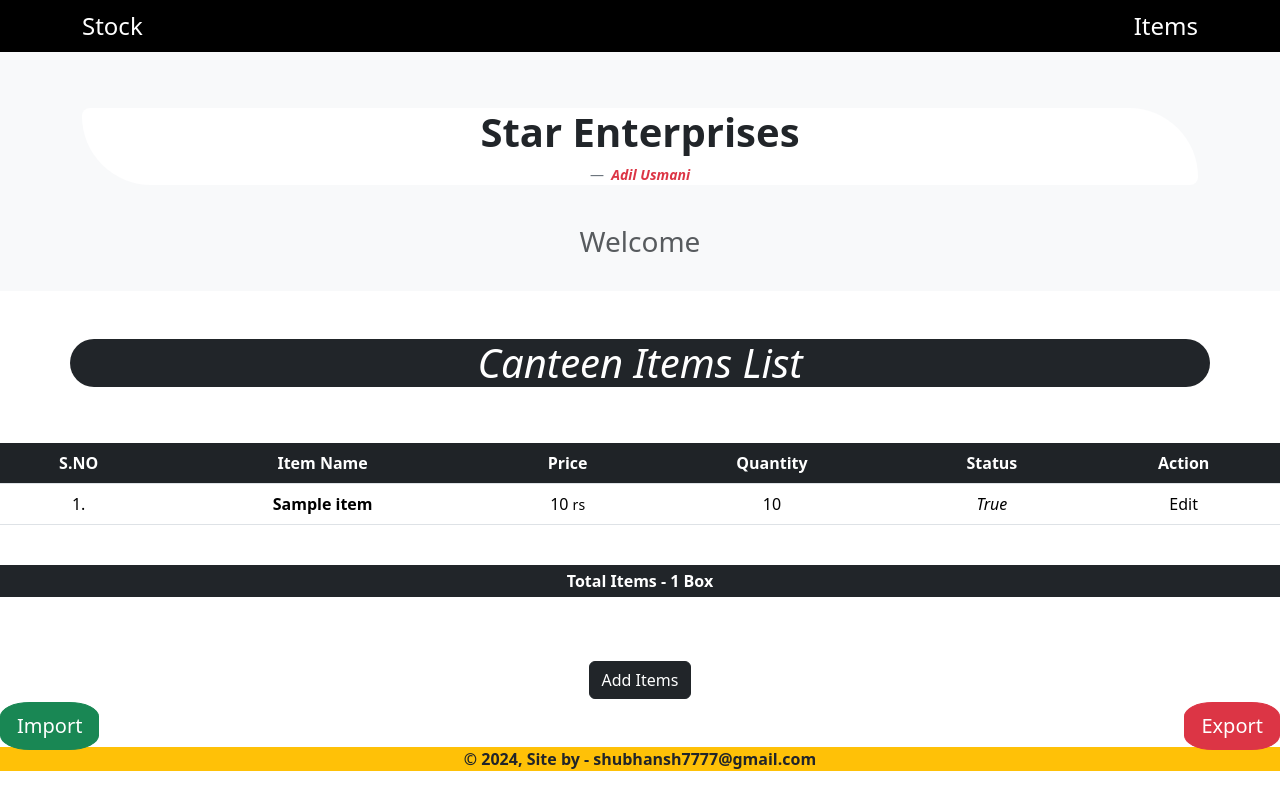
After one commit to Shubhansh-Simple/star-enterprises, a Django app: page /items/ in a window 1280 px wide. The commit adds this page. Run offline with Django 4.2, Linux system fonts and the light colour scheme; tables that the repository leaves empty hold one stand-in row (values such as "Sample post").

Commit message:
Item listview, shows all canteen items including non-active one

```diff
--- a/items/models.py
+++ b/items/models.py
@@ -9,7 +9,10 @@ from django.core.validators import MinValueValidator
 class Items(models.Model):
     '''Canteen Item Model'''
 
-    name       = models.CharField('Item Name',max_length=70, help_text='Enter your item\'s name')
+    name       = models.CharField('Item Name',
+                                  max_length=70,
+                                  help_text='Enter your item\'s name')
+
     price      = models.PositiveSmallIntegerField('Item Price',
                                                   validators=[MinValueValidator(5)],
                                                   help_text='Enter your item\'s price (help in sorting the item sequentially)')
--- a/items/templates/current-stock-list.html
+++ b/items/templates/current-stock-list.html
@@ -45,7 +45,7 @@
 
     <!-- TOTAL BOXES IN CURRENT STOCK -->
     <br>
-    <p class="bg-dark py-2" colspan="4">
+    <p class="bg-dark py-2">
     <b><mark>Total Quantity - {{total_quantity}} {% if total_quantity > 1 %} Boxes {% else %} Box {% endif %}</mark></b></p>
 
   <!--STOCK DOES NOT EXIST-->
--- /dev/null
+++ b/items/templates/item-list.html
@@ -0,0 +1,76 @@
+<!--items/templates/item-list.html-->
+
+<!-- BASE TEMPLATE -->
+{% extends 'base-template.html' %}
+
+<!-- PAGE TITLE -->
+{% block title %}
+  Item List
+{% endblock %}
+
+<!-- REMOVING NAVIGATION BUTTONS -->
+{% block body_upper %}
+{% endblock %}
+
+{% block body_lower %}
+
+  <!-----INCLUDE TABLE-HEADING TEMPLATE------->
+  {% with bg_color="dark" text_color="white" table_heading="Canteen Items List" %}
+    {% include 'utils/table-heading.html' %}
+  {% endwith %}
+
+  <!--CANTEEN ITEMS EXIST-->
+  {% if item_list %}
+    <br>
+    <div class="table-responsive">
+
+      <table class="table table-striped">
+
+        <!-- TABLE COLUMN HEADING -->
+        <tr>
+          <th class="text-center bg-dark text-white">S.NO</th>
+          <th class="text-center bg-dark text-white">Item Name</th>
+          <th class="text-center bg-dark text-white">Price</th>
+          <th class="text-center bg-dark text-white">Quantity</th>
+          <th class="text-center bg-dark text-white">Status</th>
+          <th class="text-center bg-dark text-white">Action</th>
+        </tr>
+
+        <!-- SHOW ALL ITEMS IN CURRENT STOCK LIST-->
+        {% for item in item_list %}
+          <tr>
+            <td class="text-center">{{forloop.counter}}.</td>
+            <td class="text-center {% if not item.is_active %} text-danger {% endif %}">
+              <b>{{item.name}}</b>
+            </td>
+            <td class="text-center">{{item.price}} <small>rs</small></td>
+            <td class="text-center">{{item.quantity}}</td>
+            <td class="text-center"><i>{{item.is_active}}</i></td>
+            <td class="text-center">Edit</td>
+
+          </tr>
+        {% endfor %}
+
+      </table>
+    </div>
+
+    <!-- TOTAL BOXES IN CURRENT STOCK -->
+    <br>
+    <p class="bg-dark text-white py-1">
+      <b>Total Items - {{total_items}} {% if total_items > 1 %} Boxes {% else %} Box {% endif %}</b>
+    </p>
+    <br><br>
+
+  <!--ITEMS DOES NOT EXIST-->
+  {% else %}
+
+    <!-----INCLUDE NOT-FOUND-MSG TEMPLATE------->
+    {% with not_found_msg="No Items Found" %}
+      {% include 'utils/item-not-found.html' %}
+    {% endwith %}
+
+  {% endif %}
+
+  <a class="btn btn-dark" href="{% url 'import_create' %}#focus">Add Items</a>
+
+{% endblock %}
--- a/items/urls.py
+++ b/items/urls.py
@@ -4,9 +4,10 @@
 from django.urls    import path
 
 # local
-from .views import CurrentStockListView
+from .views import CurrentStockListView, ItemListView
 
 
 urlpatterns = [
-    path('', CurrentStockListView.as_view(), name='current_stock_list' ),
+    path('',       CurrentStockListView.as_view(), name='current_stock_list' ),
+    path('items/', ItemListView.as_view(),         name='item_list'),
 ]
--- a/items/views.py
+++ b/items/views.py
@@ -30,3 +30,23 @@ class CurrentStockListView(ListView):
         context['total_quantity'] = current_stock.aggregate(totalling=Sum('quantity'))['totalling']
 
         return context
+
+
+# ITEMS CRUD OPERATIONS
+
+class ItemListView(ListView):
+    '''Return all the items of the canteen including non-active'''
+
+    model               = Items
+    template_name       = 'item-list.html'
+    context_object_name = 'item_list'
+
+
+    def get_context_data(self, *, object_list=None, **kwargs):
+        '''Add total items count including non-active items'''
+
+        context = super().get_context_data(object_list=object_list, **kwargs)
+        item    = self.get_queryset()
+
+        context['total_items']  = item.count()
+        return context
```
